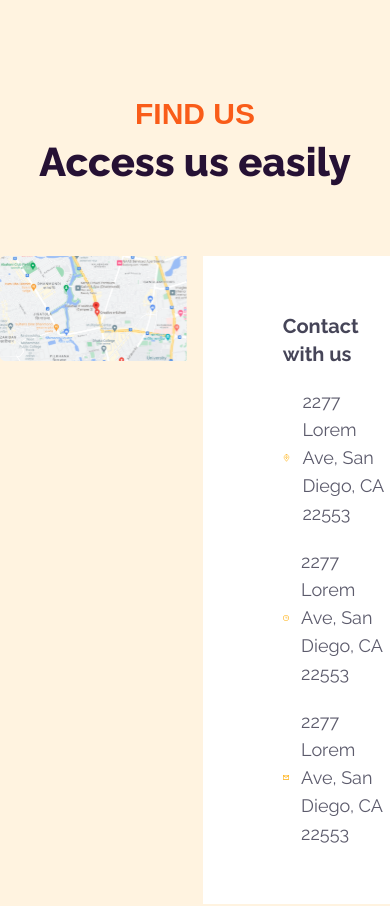
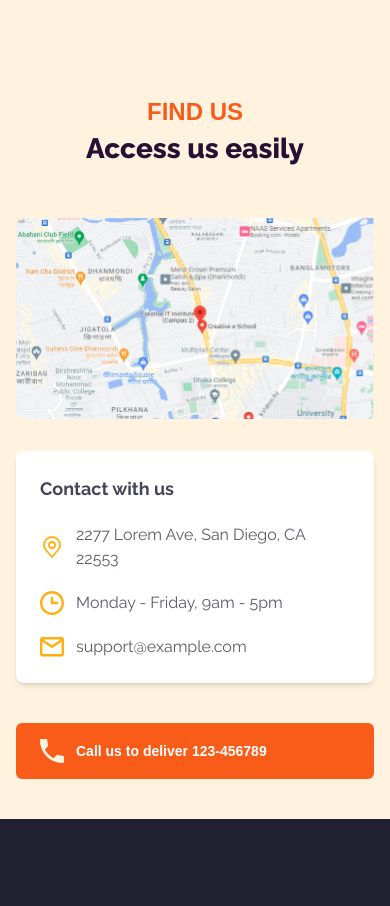
Before and after one commit to mahmudashif/QuriarBox, a React (Vite) app: page / in a window 390 px wide. Shown: the part 5600-6506 px from the top of the page. Built offline with nearby package versions, Linux system fonts and the light colour scheme.

Commit message:
responsive: findus

```diff
--- a/src/Components/section/FindUs.jsx
+++ b/src/Components/section/FindUs.jsx
@@ -7,56 +7,65 @@ import messageIcon from "/public/messageIcon.svg";
 
 const FindUs = () => {
   return (
-    <div className="bg-BackgroundColor pt-10 pb-10">
+    <div className="bg-BackgroundColor pt-10 pb-10 px-4">
       <div className="max-w-max-width mx-auto">
+        {/* Section Title */}
         <div className="text-center">
-          <p className="uppercase font-bold font-Oxanium text-BasicOrange text-3xl">
+          <p className="uppercase font-bold font-Oxanium text-BasicOrange text-2xl md:text-3xl">
             find us
           </p>
-          <p className="font-extrabold text-[40px] font-Raleway text-[#261134]">
+          <p className="font-extrabold text-[28px] md:text-[40px] font-Raleway text-[#261134]">
             Access us easily
           </p>
         </div>
-        <div className="mt-16 flex justify-between">
-          <div className="w-[48%]">
-            <img src={map} alt="map" />
+
+        {/* Content Section */}
+        <div className="mt-12 lg:mt-16 flex flex-col lg:flex-row justify-between gap-8 lg:gap-0">
+          {/* Map Image */}
+          <div className="lg:w-[48%] w-full flex justify-center">
+            <img
+              src={map}
+              alt="map"
+              className="w-full max-w-lg lg:max-w-full"
+            />
           </div>
-          <div className="bg-white pl-20 py-14 w-[48%]">
+
+          {/* Contact Information */}
+          <div className="bg-white p-6 md:p-10 lg:pl-20 lg:py-14 lg:w-[48%] rounded-lg shadow-md">
             <div>
-              <p className="text-[#464558] font-bold text-xl font-Raleway">
+              <p className="text-[#464558] font-bold text-lg md:text-xl font-Raleway">
                 Contact with us
               </p>
             </div>
+
             <div className="flex gap-x-3 mt-5 items-center">
-              <div>
-                <img src={locationIcon} alt="" />
-              </div>
-              <p className="font-Raleway text-[#5C5B6C] text-lg">
+              <img src={locationIcon} alt="" className="w-6 md:w-8" />
+              <p className="font-Raleway text-[#5C5B6C] text-base md:text-lg">
                 2277 Lorem Ave, San Diego, CA 22553
               </p>
             </div>
+
             <div className="flex gap-x-3 mt-5 items-center">
-              <div>
-                <img src={clockIcon} alt="" />
-              </div>
-              <p className="font-Raleway text-[#5C5B6C] text-lg">
-                2277 Lorem Ave, San Diego, CA 22553
+              <img src={clockIcon} alt="" className="w-6 md:w-8" />
+              <p className="font-Raleway text-[#5C5B6C] text-base md:text-lg">
+                Monday - Friday, 9am - 5pm
               </p>
             </div>
+
             <div className="flex gap-x-3 mt-5 items-center">
-              <div>
-                <img src={messageIcon} alt="" />
-              </div>
-              <p className="font-Raleway text-[#5C5B6C] text-lg">
-                2277 Lorem Ave, San Diego, CA 22553
+              <img src={messageIcon} alt="" className="w-6 md:w-8" />
+              <p className="font-Raleway text-[#5C5B6C] text-base md:text-lg">
+                support@example.com
               </p>
             </div>
           </div>
         </div>
-        <div>
-          <button className="text-white font-Oxanium bg-BasicOrange flex items-center gap-x-3 py-5 px-40 font-bold text-xl rounded-md mt-10 mx-auto transition duration-300 hover:bg-orange-600 hover:scale-105">
-            <img src={cellicon} alt="" />
-            Call us to delivery 123-456789
+
+        {/* Call Button - Fixed Size */}
+        <div className="mt-10 flex justify-center">
+          <button className="text-white font-Oxanium bg-BasicOrange flex items-center gap-x-3 py-4 px-6 font-bold text-lg md:text-xl max-md:text-sm rounded-md transition duration-300 hover:bg-orange-600 hover:scale-105 w-full max-w-md">
+            <img src={cellicon} alt="" className="w-6 md:w-8" />
+            Call us to deliver 123-456789
           </button>
         </div>
       </div>
```
